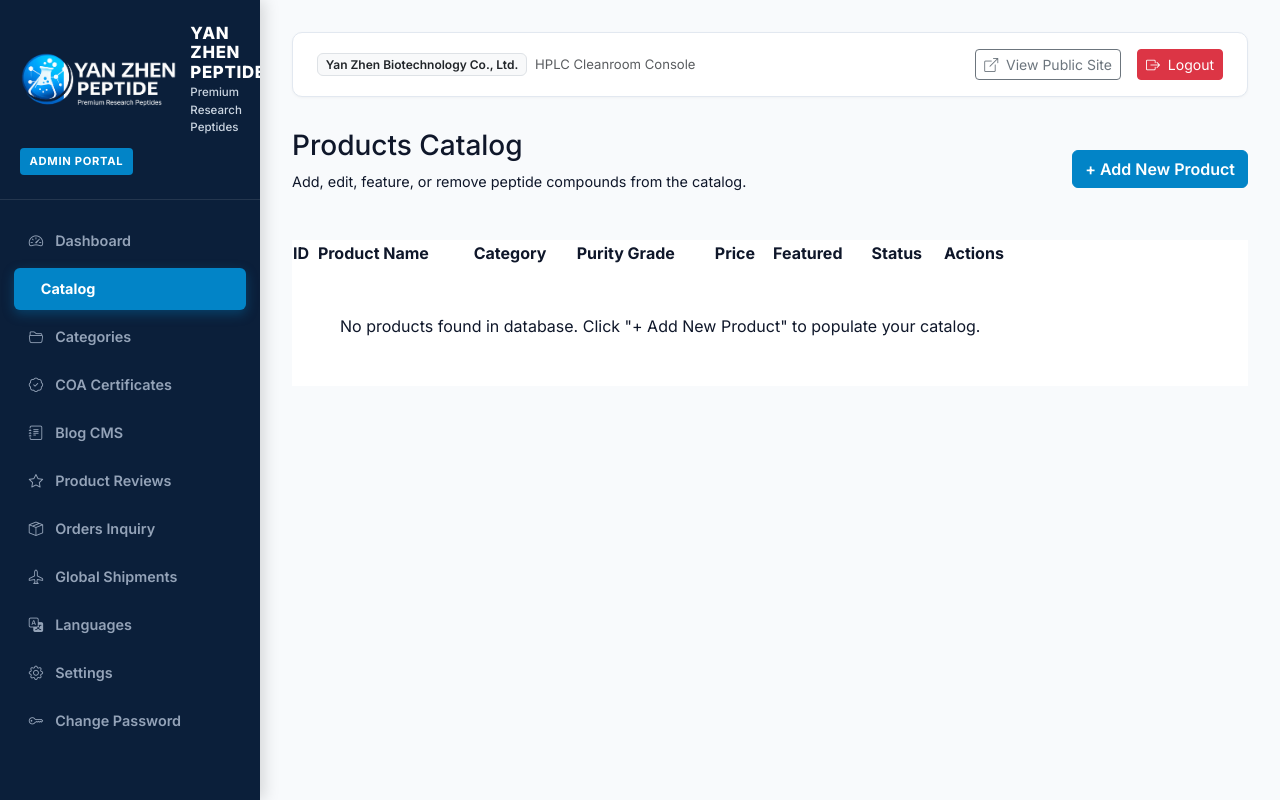
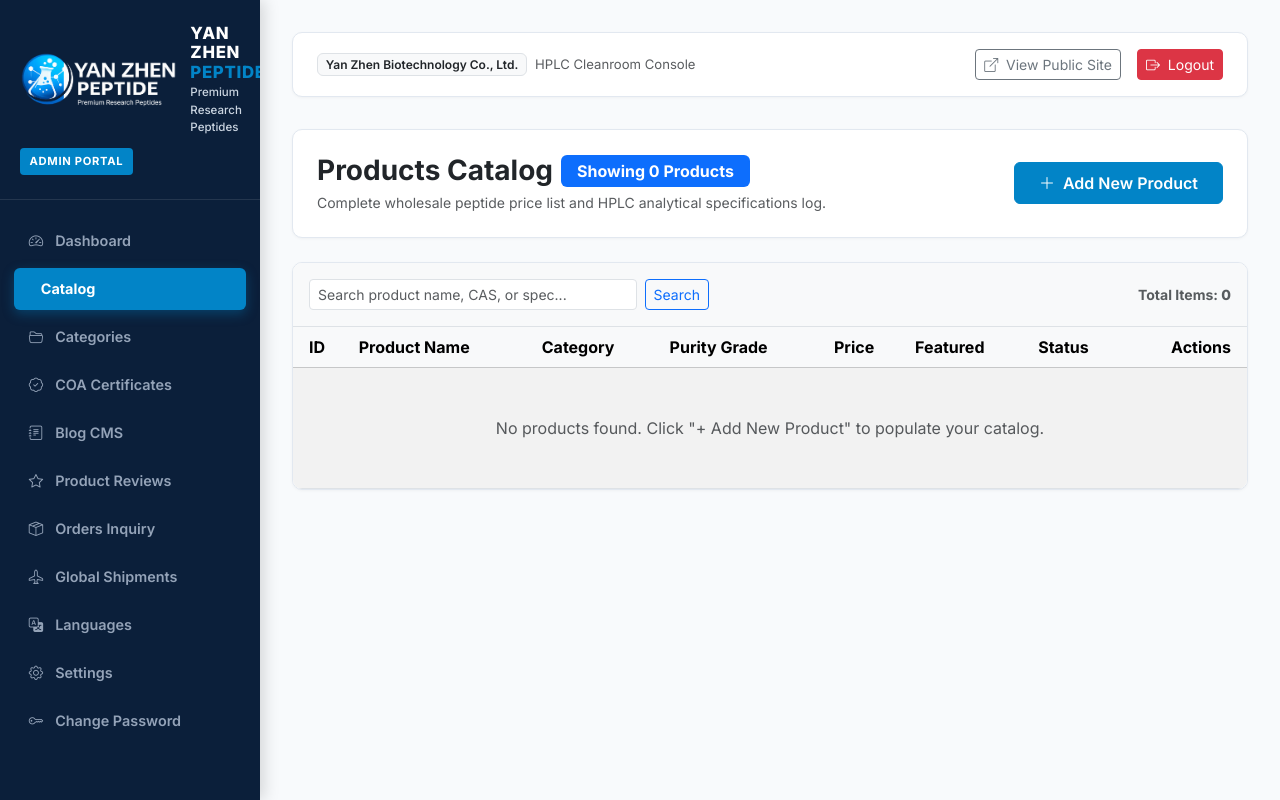
Before and after one commit to popoolaisaiah2003-lgtm/china_store, a Flask app: page /secure-panel/products in a window 1280 px wide. Run offline with Flask 3, Linux system fonts and the light colour scheme; a user stored in the database is signed in; some libraries are stand-ins or nearby versions.

Commit message:
Remove admin products pagination limit to render all 169+ database products ordered newest first and update YAN ZHEN white brand title styling

```diff
--- a/routes/admin.py
+++ b/routes/admin.py
@@ -129,13 +129,14 @@ def change_password():
 @admin.route('/products')
 @admin_required
 def products():
-    page = request.args.get('page', 1, type=int)
     search_q = request.args.get('q', '').strip()
     query = Product.query
     if search_q:
         query = query.filter(Product.name.ilike(f'%{search_q}%') | Product.sequence_or_cas.ilike(f'%{search_q}%'))
-    pagination = query.order_by(Product.name.asc()).paginate(page=page, per_page=20, error_out=False)
-    return render_template('admin/products.html', products=pagination.items, pagination=pagination, search_q=search_q)
+        all_products = query.order_by(Product.id.desc()).all()
+    else:
+        all_products = Product.query.order_by(Product.id.desc()).all()
+    return render_template('admin/products.html', products=all_products, search_q=search_q)
 
 @admin.route('/products/new', methods=['GET', 'POST'])
 @admin_required
--- a/templates/admin/base.html
+++ b/templates/admin/base.html
@@ -24,11 +24,13 @@
 
     <!-- Sidebar Header with Logo & White Text -->
     <div class="admin-sidebar-header">
-      <a href="{{ url_for('admin.dashboard') }}" class="admin-brand-link">
+      <a href="{{ url_for('admin.dashboard') }}" class="admin-brand-link d-flex align-items-center">
         <img src="{{ url_for('static', filename='logo1.png') }}" alt="Yan Zhen Peptide Logo" class="logo-img">
-        <div class="brand-text-block">
-          <div class="brand-title">YAN ZHEN PEPTIDE</div>
-          <div class="brand-subtitle">Premium Research Peptides</div>
+        <div class="brand-text-block d-flex flex-column justify-content-center">
+          <div class="brand-title" style="font-weight: 800; font-size: 1.05rem; letter-spacing: 0.04em;">
+            <span style="color: #FFFFFF;">YAN ZHEN</span> <span style="color: #0284C7;">PEPTIDE</span>
+          </div>
+          <div class="brand-subtitle" style="color: #CBD5E1; font-size: 0.72rem; font-weight: 500;">Premium Research Peptides</div>
         </div>
       </a>
       <span class="admin-badge">ADMIN PORTAL</span>
--- a/templates/admin/products.html
+++ b/templates/admin/products.html
@@ -1,66 +1,108 @@
 {% extends 'admin/base.html' %}
 
-{% block title %}Products Management | AntiGravity Admin Console{% endblock %}
+{% block title %}Products Management | Yan Zhen Admin Portal{% endblock %}
 
 {% block content %}
-<div style="display: flex; justify-content: space-between; align-items: center; margin-bottom: 2rem;">
+<!-- Top Header Card with Product Count -->
+<div class="admin-card d-flex justify-content-between align-items-center flex-wrap gap-3 mb-4">
   <div>
-    <h1 style="font-size: 1.75rem;">Products Catalog</h1>
-    <p style="color: var(--text-muted); font-size: 0.9rem;">Add, edit, feature, or remove peptide compounds from the catalog.</p>
+    <div class="d-flex align-items-center gap-2">
+      <h1 class="h3 fw-bold text-dark mb-0">Products Catalog</h1>
+      <span class="badge bg-primary fs-6 px-3 py-2">Showing {{ products|length }} Products</span>
     </div>
-  <a href="{{ url_for('admin.product_new') }}" class="btn btn-primary">+ Add New Product</a>
+    <p class="text-muted mb-0 small mt-1">Complete wholesale peptide price list and HPLC analytical specifications log.</p>
+  </div>
+  <div class="d-flex align-items-center gap-2">
+    <a href="{{ url_for('admin.product_new') }}" class="btn btn-primary px-4 py-2">
+      <i class="bi bi-plus-lg me-1"></i> Add New Product
+    </a>
+  </div>
 </div>
 
-<div style="background: white; border-radius: var(--radius-md); border: 1px solid var(--border-color); overflow: hidden;">
-  <table class="data-table">
-    <thead>
+<!-- Search Bar & Table Card -->
+<div class="admin-card p-0 overflow-hidden">
+
+  <div class="p-3 bg-light border-bottom d-flex justify-content-between align-items-center flex-wrap gap-2">
+    <form method="GET" action="{{ url_for('admin.products') }}" class="d-flex align-items-center gap-2" style="max-width: 400px; width: 100%;">
+      <input type="text" name="q" value="{{ search_q or '' }}" class="form-control form-control-sm" placeholder="Search product name, CAS, or spec...">
+      <button type="submit" class="btn btn-sm btn-outline-primary">Search</button>
+      {% if search_q %}
+        <a href="{{ url_for('admin.products') }}" class="btn btn-sm btn-outline-secondary">Clear</a>
+      {% endif %}
+    </form>
+    <div class="fw-bold text-muted small">
+      Total Items: <strong>{{ products|length }}</strong>
+    </div>
+  </div>
+
+  <!-- Bootstrap 5 Table Responsive -->
+  <div class="table-responsive">
+    <table class="table table-striped table-hover align-middle mb-0">
+      <thead class="table-light">
         <tr>
-        <th>ID</th>
+          <th class="ps-3">ID</th>
           <th>Product Name</th>
           <th>Category</th>
           <th>Purity Grade</th>
           <th>Price</th>
           <th>Featured</th>
           <th>Status</th>
-        <th>Actions</th>
+          <th class="text-end pe-3">Actions</th>
         </tr>
       </thead>
       <tbody>
         {% for product in products %}
           <tr>
-          <td>#{{ product.id }}</td>
-          <td style="font-weight: 600; color: var(--navy-deep);">{{ product.name }}</td>
-          <td>{{ product.category.name if product.category else 'N/A' }}</td>
-          <td><span style="font-weight: 700; color: var(--gold-primary);">{{ product.purity }}</span></td>
-          <td>${{ "%.2f"|format(product.price) }}</td>
+            <td class="ps-3 text-muted small">#{{ product.id }}</td>
+            <td class="fw-bold text-dark">{{ product.name }}</td>
+            <td>
+              <span class="badge bg-light text-dark border">
+                {{ product.category.name if product.category else 'N/A' }}
+              </span>
+            </td>
+            <td>
+              <span class="badge bg-info-subtle text-info border border-info-subtle fw-bold">
+                {{ product.purity }}
+              </span>
+            </td>
+            <td class="fw-bold text-dark">${{ "%.2f"|format(product.price) }}</td>
             <td>
               {% if product.is_featured %}
-              <span style="color: var(--gold-primary); font-weight: 700;">★ Featured</span>
+                <span class="badge bg-warning-subtle text-warning border border-warning-subtle fw-bold">★ Featured</span>
               {% else %}
-              <span style="color: var(--text-light);">Standard</span>
+                <span class="text-muted small">Standard</span>
               {% endif %}
             </td>
             <td>
-            <span style="font-size: 0.75rem; padding: 0.2rem 0.5rem; border-radius: 4px; background: #E0F2FE; color: #0369A1; font-weight: 700;">
+              <span class="badge bg-success-subtle text-success border border-success-subtle px-2 py-1">
                 {{ product.stock_status }}
               </span>
             </td>
-          <td style="display: flex; gap: 0.5rem; align-items: center;">
-            <a href="{{ url_for('main.product_detail', slug=product.slug) }}" class="btn btn-sm btn-outline" target="_blank">View</a>
-            <a href="{{ url_for('admin.product_edit', id=product.id) }}" class="btn btn-sm btn-navy">Edit</a>
-            <form method="POST" action="{{ url_for('admin.product_delete', id=product.id) }}" onsubmit="return confirm('Are you sure you want to delete this product?');" style="display:inline;">
-              <button type="submit" class="btn btn-sm" style="background:#FEE2E2; color:#991B1B; border:1px solid #FCA5A5;">Delete</button>
+            <td class="text-end pe-3">
+              <div class="btn-group btn-group-sm" role="group">
+                <a href="{{ url_for('main.product_detail', slug=product.slug) }}" class="btn btn-outline-secondary" target="_blank">
+                  <i class="bi bi-eye me-1"></i> View
+                </a>
+                <a href="{{ url_for('admin.product_edit', id=product.id) }}" class="btn btn-outline-primary">
+                  <i class="bi bi-pencil me-1"></i> Edit
+                </a>
+                <form method="POST" action="{{ url_for('admin.product_delete', id=product.id) }}" onsubmit="return confirm('Are you sure you want to delete this product?');" class="d-inline">
+                  <button type="submit" class="btn btn-outline-danger">
+                    <i class="bi bi-trash me-1"></i> Delete
+                  </button>
                 </form>
+              </div>
             </td>
           </tr>
         {% else %}
           <tr>
-          <td colspan="8" style="text-align: center; color: var(--text-muted); padding: 3rem;">
-            No products found in database. Click "+ Add New Product" to populate your catalog.
+            <td colspan="8" class="text-center text-muted py-5">
+              No products found. Click "+ Add New Product" to populate your catalog.
             </td>
           </tr>
         {% endfor %}
       </tbody>
     </table>
   </div>
+</div>
 {% endblock %}
```
Lines whose indentation alone changed are shown as unchanged.
